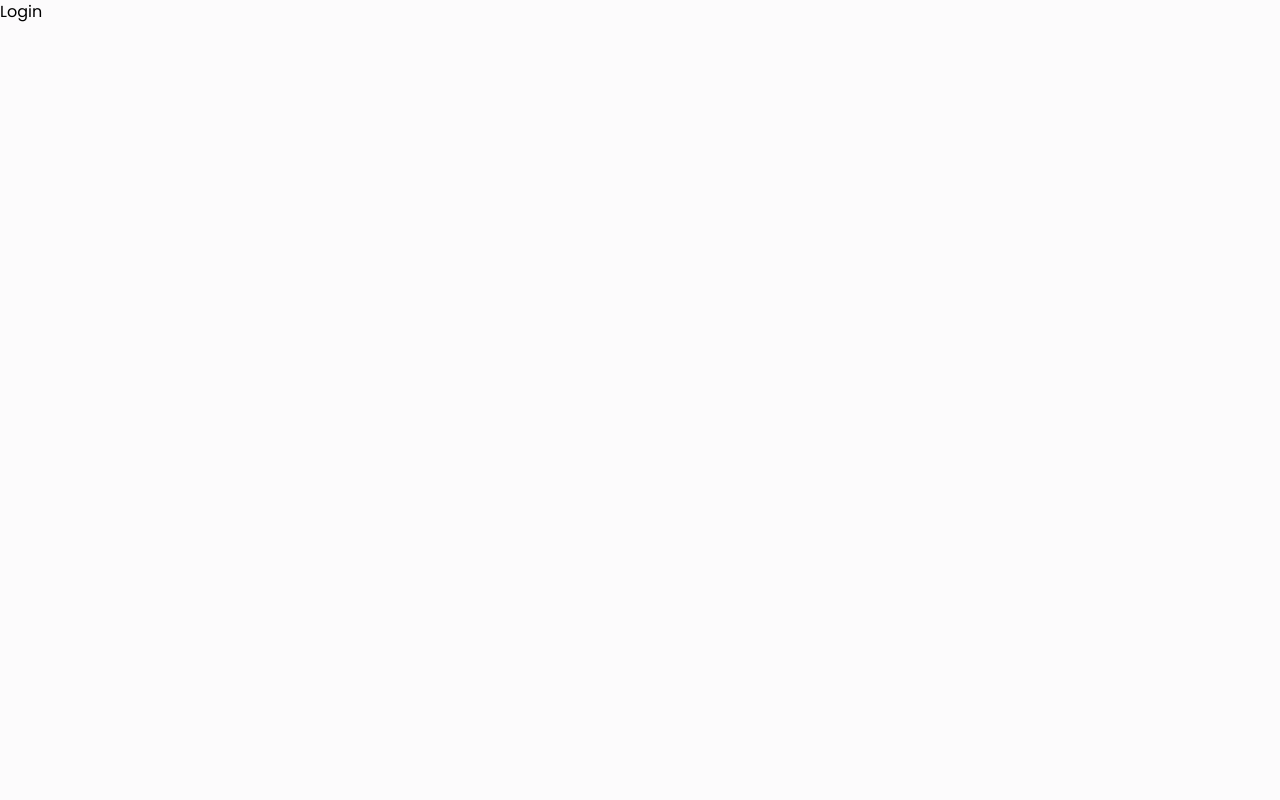
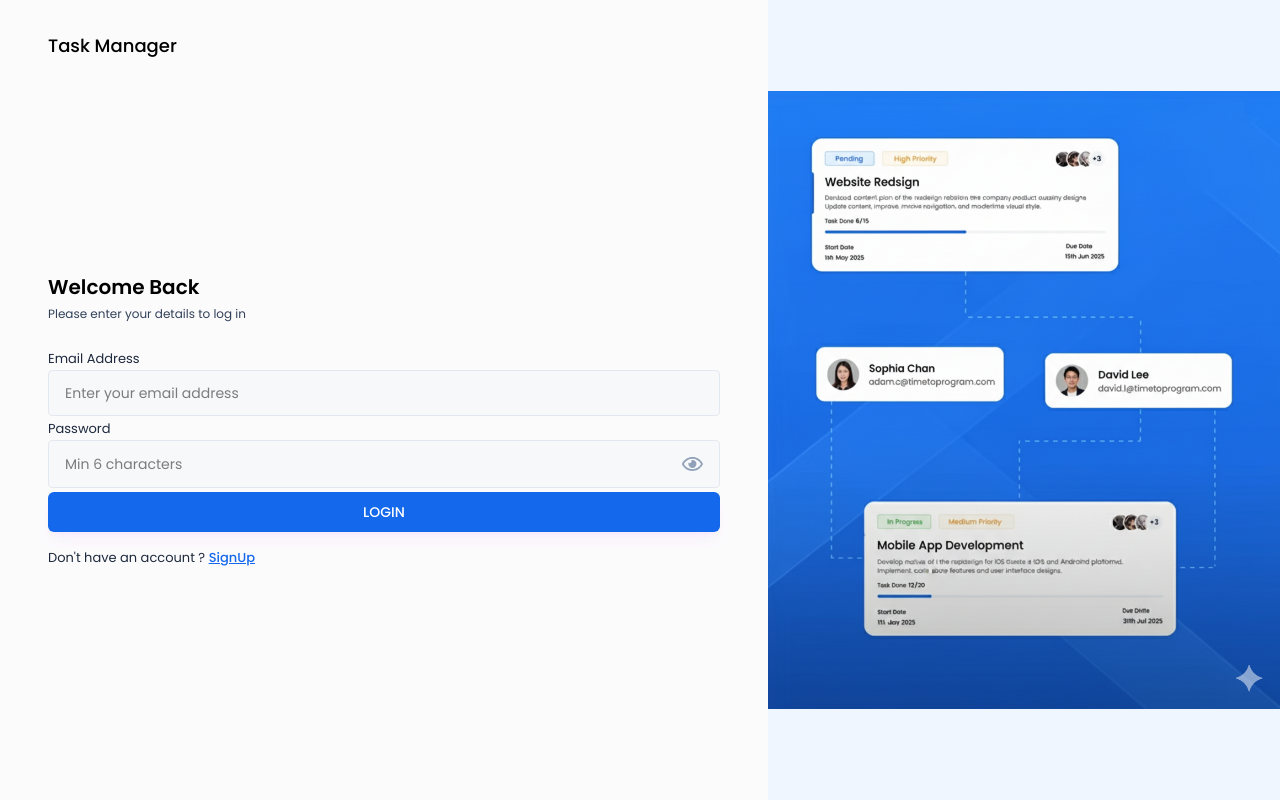
Before and after one commit to gyanendra-sahoo/PROJECT-MANAGER, a React (Vite) app in the folder Frontend/: page /login in a window 1280 px wide. Built offline with nearby package versions, Linux system fonts and the light colour scheme.

Commit message:
Login Page UI

```diff
--- a/Frontend/src/App.jsx
+++ b/Frontend/src/App.jsx
@@ -1,40 +1,44 @@
-import React from 'react'
-import { BrowserRouter as Router, Route, Routes, BrowserRouter } from 'react-router-dom';
-import Login from './pages/Auth/Login';
-import SignUp from './pages/Auth/SignUp';
-import Dashboard from './pages/Admin/Dashboard';
-import ManageTasks from './pages/Admin/ManageTasks';
-import PrivateRoute from './routes/PrivateRoute';
-import CreateTask from './pages/Admin/CreateTask';
-import ManageUsers from './pages/Admin/ManageUsers';
-import UserDashboard from './pages/User/UserDashboard';
-import MyTasks from './pages/User/MyTasks';
+import React from "react";
+import {
+  BrowserRouter as Router,
+  Route,
+  Routes,
+  BrowserRouter,
+} from "react-router-dom";
+import Login from "./pages/Auth/Login";
+import SignUp from "./pages/Auth/SignUp";
+import Dashboard from "./pages/Admin/Dashboard";
+import ManageTasks from "./pages/Admin/ManageTasks";
+import PrivateRoute from "./routes/PrivateRoute";
+import CreateTask from "./pages/Admin/CreateTask";
+import ManageUsers from "./pages/Admin/ManageUsers";
+import UserDashboard from "./pages/User/UserDashboard";
+import MyTasks from "./pages/User/MyTasks";
 
 const App = () => {
   return (
     <Router>
       <Routes>
-        <Route path="/login" element={ <Login /> } />
-        <Route path="/signup" element={ <SignUp /> } />
-
+        <Route path="/login" element={<Login />} />
+        <Route path="/signup" element={<SignUp />} />
 
         {/* Admin Routes */}
-        <Route element={<PrivateRoute allowedRoles={['admin']} />}>
-          <Route path='/admin/dashboard' element={ <Dashboard /> } />
-          <Route path='/admin/task' element={ <ManageTasks /> } />
-          <Route path='/admin/create-task' element={ <CreateTask /> } />
-          <Route path='/admin/users' element={ <ManageUsers /> } />
+        <Route element={<PrivateRoute allowedRoles={["admin"]} />}>
+          <Route path="/admin/dashboard" element={<Dashboard />} />
+          <Route path="/admin/task" element={<ManageTasks />} />
+          <Route path="/admin/create-task" element={<CreateTask />} />
+          <Route path="/admin/users" element={<ManageUsers />} />
         </Route>
 
         {/* User Routes */}
-        <Route element={<PrivateRoute allowedRoles={['user']} />}>
-          <Route path='/user/dashboard' element={ <UserDashboard /> } />
-          <Route path='/user/tasks' element={ <MyTasks /> } />
-          <Route path='/user/task-details/:id' element={ <MyTasks /> } />
+        <Route element={<PrivateRoute allowedRoles={["user"]} />}>
+          <Route path="/user/dashboard" element={<UserDashboard />} />
+          <Route path="/user/tasks" element={<MyTasks />} />
+          <Route path="/user/task-details/:id" element={<MyTasks />} />
         </Route>
       </Routes>
     </Router>
-  )
-}
+  );
+};
 
-export default App
+export default App;
--- /dev/null
+++ b/Frontend/src/components/input/Input.jsx
@@ -0,0 +1,45 @@
+import React, { useState } from "react";
+import { FaRegEye, FaRegEyeSlash } from "react-icons/fa";
+
+const Input = ({ value, onChange, label, placeholder, type }) => {
+  const [showPassword, setShowPassword] = useState(false);
+  const tooglePassword = () => {
+    setShowPassword(!showPassword);
+  };
+  return (
+    <div>
+      <label className="text-[13px] text-slate-800">{label}</label>
+
+      <div className="input-box">
+        <input
+          type={
+            type == "password" ? (showPassword ? "text" : "password") : type
+          }
+          placeholder={placeholder}
+          value={value}
+          onChange={(e) => onChange(e)}
+          className="w-full bg-transparent outline-none"
+        />
+        {type == "password" && (
+          <>
+            {showPassword ? (
+              <FaRegEye
+                size={22}
+                className="text-primary cursor-pointer"
+                onClick={() => tooglePassword()}
+              />
+            ) : (
+              <FaRegEye
+                size={22}
+                className="text-slate-400 cursor-pointer"
+                onClick={() => tooglePassword()}
+              />
+            )}
+          </>
+        )}
+      </div>
+    </div>
+  );
+};
+
+export default Input;
--- /dev/null
+++ b/Frontend/src/components/layouts/AuthLayout.jsx
@@ -0,0 +1,18 @@
+import React from 'react'
+
+const AuthLayout = ({ children }) => {
+  return (
+    <div className='flex'>
+      <div className='w-scren h-screen md:w-[60vw] px-12 pt-8 pb-12'>
+        <h2 className='text-lg font-medium text-black'>Task Manager</h2>
+        { children }
+      </div>
+
+      <div className='hidden md:flex w-[40vw] h-screen justify-center items-center bg-blue-50'>
+        <img src="./images/Auth.png" alt="" />
+      </div>
+    </div>
+  )
+}
+
+export default AuthLayout
--- a/Frontend/src/index.css
+++ b/Frontend/src/index.css
@@ -11,9 +11,18 @@
 @layer base {
   html {
     font-family: var(--font-family);
+    scrollbar-width: none;
   }
   body {
     background-color: #fcfbfc;
     overflow-x: hidden;
   }
 }
+
+.input-box {
+  @apply w-full flex justify-between gap-3 text-sm text-black bg-slate-100/50 rounded px-4 py-3 border border-slate-200 outline-none ;
+}
+
+.btn-primary {
+  @apply w-full text-sm bg-primary text-white font-medium shadow-lg shadow-purple-600/5 rounded-md my-1 p-[10px] hover:bg-blue-600/15 hover:text-blue-600 cursor-pointer transition-all duration-300 ;
+}
--- a/Frontend/src/pages/Auth/Login.jsx
+++ b/Frontend/src/pages/Auth/Login.jsx
@@ -1,11 +1,67 @@
-import React from 'react'
+import React, { useState } from "react";
+import AuthLayout from "../../components/layouts/AuthLayout";
+import { Link, useNavigate } from "react-router-dom";
+import Input from "../../components/input/Input";
+import { validateEmail } from "../../utils/helper";
 
 const Login = () => {
+  const [email, setEmail] = useState("");
+  const [password, setPassword] = useState("");
+  const [error, setError] = useState("");
+  const navigate = useNavigate();
+  // Handle login
+  const handleLogin = async (e) => {
+    e.preventDefault();
+
+    if(!validateEmail(email)){
+      setError("Please enter a valid email address");
+      return;
+    }
+    if(!password){
+      setError("Please enter your password");
+      return;
+    }
+    setError("");
+  };
   return (
-    <div>
-      Login
-    </div>
-  )
-}
+    <AuthLayout>
+      <div className="lg:w[70%] h-3/4 md:h-full flex flex-col justify-center">
+        <h3 className="text-xl font-semibold text-black">Welcome Back</h3>
+        <p className="text-xs text-slate-700 mt-[5px] mb-6">
+          Please enter your details to log in
+        </p>
 
-export default Login
+        <form onSubmit={handleLogin}>
+          <Input
+            value={email}
+            onChange={({ target }) => setEmail(target.value)}
+            label="Email Address"
+            type="email"
+            placeholder="Enter your email address"
+            required
+          />
+          <Input
+            value={password}
+            onChange={({ target }) => setPassword(target.value)}
+            label="Password"
+            type="password"
+            placeholder="Min 6 characters"
+            required
+          />
+          {error && <p className="text-red-500 text-xs pb-2.5 pt-2.5">{error}</p>}
+          <button type="submit" className="btn-primary">
+            LOGIN
+          </button>
+          <p className="text-[13px] text-slate-800 mt-3">
+            Don't have an account ?{" "}
+            <Link className="font-medium text-primary underline" to="/signup">
+              SignUp
+            </Link>
+          </p>
+        </form>
+      </div>
+    </AuthLayout>
+  );
+};
+
+export default Login;
--- a/Frontend/src/utils/helper.js
+++ b/Frontend/src/utils/helper.js
@@ -0,0 +1,4 @@
+export const validateEmail = (email) => {
+        const regex = /^(([^<>()[\]\\.,;:\s@"]+(\.[^<>()[\]\\.,;:\s@"]+)*)|(".+"))@((\[[0-9]{1,3}\.[0-9]{1,3}\.[0-9]{1,3}\.[0-9]{1,3}\])|(([a-zA-Z\-0-9]+\.)+[a-zA-Z]{2,}))$/;
+        return regex.test(String(email).toLowerCase());
+    };
```
Also changed, not shown: Frontend/public/images/Auth.png (added).
